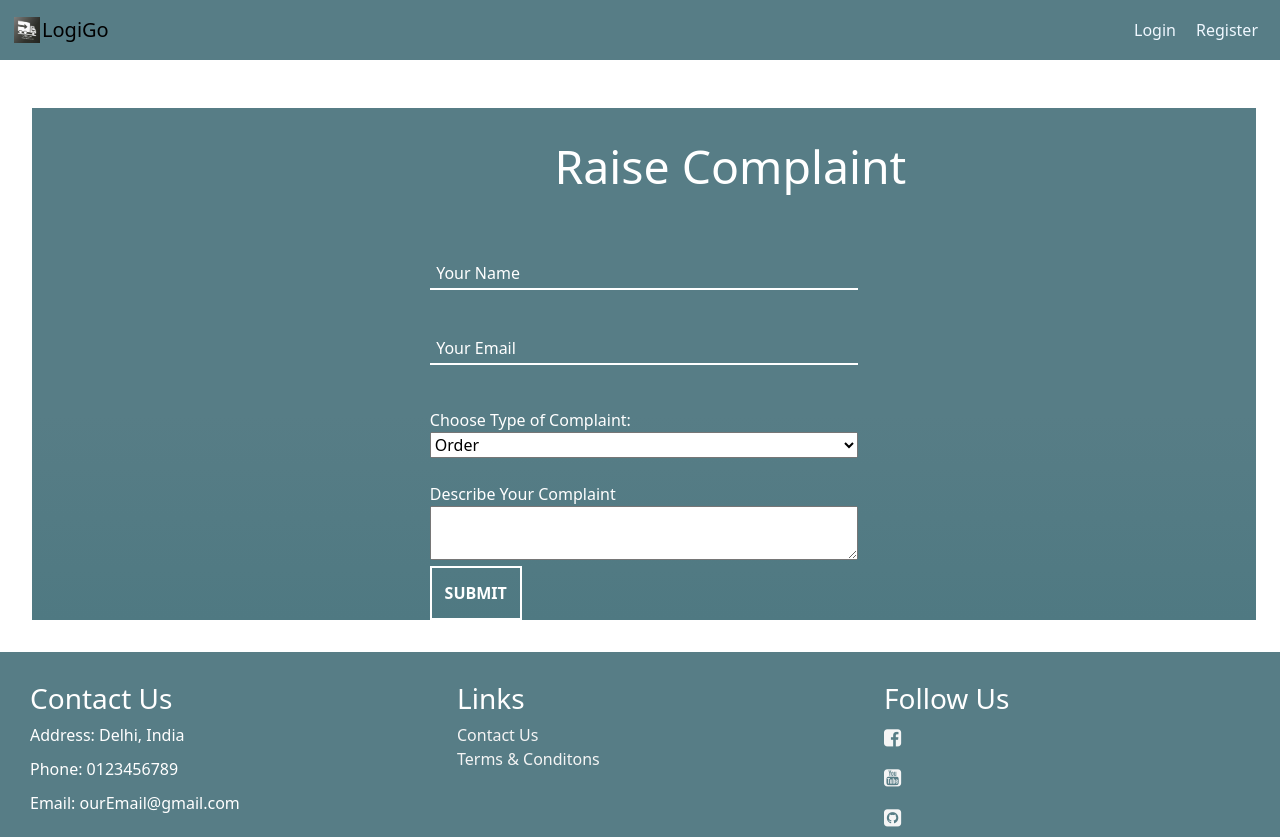
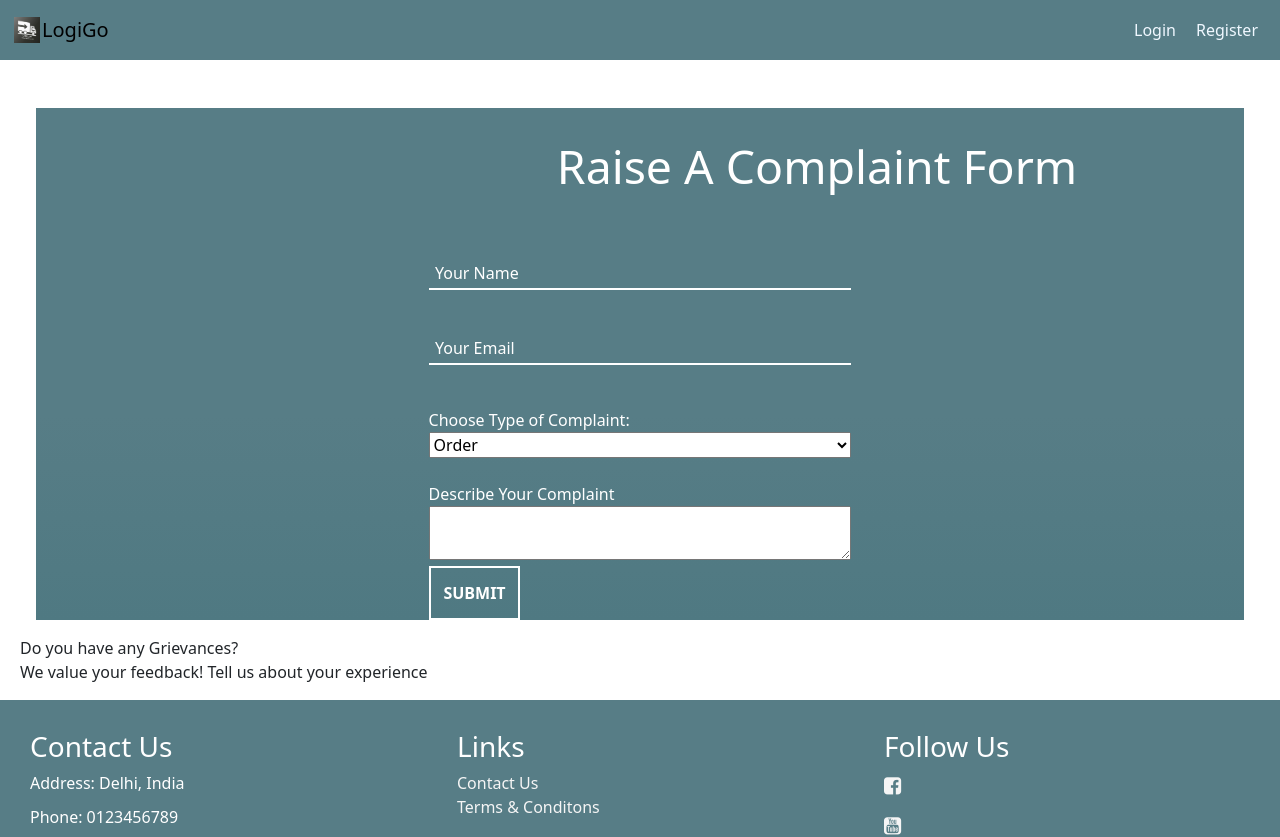
Before and after one commit to mitrya/ONDC-LOGISTICS-BAP, a React (Vite) app in the folder client/: page /grievance in a window 1280 px wide. Shown: the top 837 px of the page. Built offline with nearby package versions, Linux system fonts and the light colour scheme.

Commit message:
Update grievance.component.jsx

```diff
--- a/client/src/components/grievance/grievance.component.jsx
+++ b/client/src/components/grievance/grievance.component.jsx
@@ -86,7 +86,7 @@ function Grievance() {
                     </select>
                     <br/><br/>
                     <label style={{color:'white'}}>Describe Your Complaint</label><br/>
-                    <textarea name="content" placeholder="Message" onChange={handleChange} style={{width:'100%'}}/>
+                    <textarea name="content" placeholder="Complaint/Feedback" onChange={handleChange} style={{width:'100%'}}/>
                     <input type="submit" id="grievance-message-submit" value="SUBMIT" />
                 </form>
             </>
@@ -95,12 +95,14 @@ function Grievance() {
 
     return (
         <>
-            <div className='container-fluid box mt-3 mx-1 temp'>
+            <div className='grievance-container-fluid box mt-3 mx-1 temp'>
 
+                <div id="big-box">
                 <div class="grievance-box">
                     <div id="grievance grievance-helper" className='grievance-section'>
+
                         <div id="grievance-header">
-                            <span>Raise Complaint</span>
+                            <span>Raise A Complaint Form</span>
                         </div>
                         <div id="grievance-flex_user">
                             <div id="grievance-message-section">
@@ -109,6 +111,23 @@ function Grievance() {
                         </div>
                     </div>
                 </div>
+                <div id="second-box">
+                    <div id="promotion">
+                           <span>Do you have any Grievances?</span>
+                    </div>
+                    <div id="promotion-sub">
+                            <span>
+                            We value your feedback!
+                            Tell us about your experience
+                            </span>
+
+                        </div>
+
+                </div>
+                    </div>
+
+
+
             </div>
         </>
     );
```
